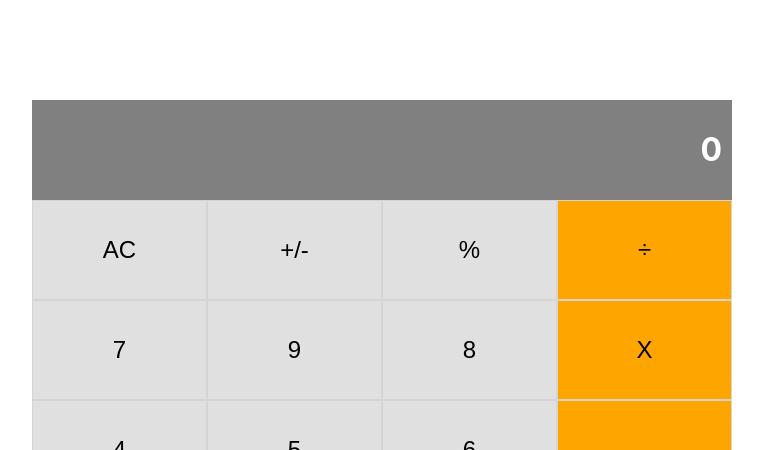
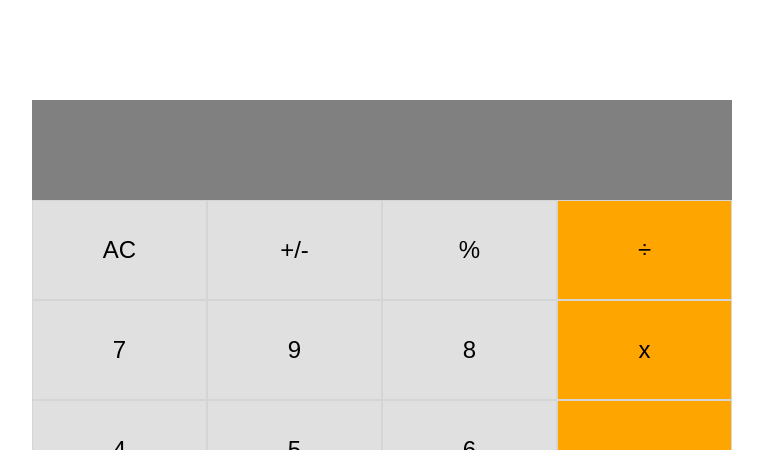
Before and after one commit to WinterCore/microverse-react-calculator, a React (Create React App) app: page / in a window 1280 px wide. Shown: the top 450 px of the page, without its empty margins (258-1021 px from the left). Built offline with nearby package versions, Linux system fonts and the light colour scheme.

Commit message:
Complete calculator implementation by using state variables.

```diff
--- a/src/Components/App.js
+++ b/src/Components/App.js
@@ -1,16 +1,41 @@
 import React from 'react';
+
+import calculate from '../logic/calculate';
 
 import Display from './Display';
 import ButtonPanel from './ButtonPanel';
 import './App.css';
 
-function App() {
-  return (
-    <div className="calculator">
-      <Display />
-      <ButtonPanel />
-    </div>
-  );
+class App extends React.Component {
+  constructor() {
+    super();
+    this.state = {
+      total: null,
+      next: null,
+      operation: null,
+    };
+
+    this.handleClick = this.handleClick.bind(this);
+  }
+
+  get result() {
+    const { next, operation, total } = this.state;
+
+    return `${next || ''}${operation || ''}${total || ''}`;
+  }
+
+  handleClick(name) {
+    this.setState(state => calculate(state, name));
+  }
+
+  render() {
+    return (
+      <div className="calculator">
+        <Display result={this.result} />
+        <ButtonPanel clickHandler={this.handleClick} />
+      </div>
+    );
+  }
 }
 
 export default App;
--- a/src/Components/Button.js
+++ b/src/Components/Button.js
@@ -2,14 +2,24 @@ import React from 'react';
 import PropTypes from 'prop-types';
 import './Button.css';
 
-const Button = ({ name, color, wide }) => (
-  <button type="button" style={{ width: wide ? '50%' : '25%', background: color }}>
+const Button = ({
+  name,
+  color,
+  wide,
+  clickHandler,
+}) => (
+  <button
+    type="button"
+    style={{ width: wide ? '50%' : '25%', background: color }}
+    onClick={clickHandler.bind(null, name)}
+  >
     { name }
   </button>
 );
 
 Button.propTypes = {
   name: PropTypes.string.isRequired,
+  clickHandler: PropTypes.func.isRequired,
   color: PropTypes.string,
   wide: PropTypes.bool,
 };
--- a/src/Components/ButtonPanel.js
+++ b/src/Components/ButtonPanel.js
@@ -1,39 +1,45 @@
 import React from 'react';
+import PropTypes from 'prop-types';
+
 import Button from './Button';
 import './ButtonPanel.css';
 
-const ButtonPanel = () => (
+const ButtonPanel = ({ clickHandler }) => (
   <div className="button-panel">
     <div>
-      <Button color="#E0E0E0" name="AC" />
-      <Button color="#E0E0E0" name="+/-" />
-      <Button color="#E0E0E0" name="%" />
-      <Button name="÷" />
+      <Button color="#E0E0E0" name="AC" clickHandler={clickHandler} />
+      <Button color="#E0E0E0" name="+/-" clickHandler={clickHandler} />
+      <Button color="#E0E0E0" name="%" clickHandler={clickHandler} />
+      <Button name="÷" clickHandler={clickHandler} />
     </div>
     <div>
-      <Button color="#E0E0E0" name="7" />
-      <Button color="#E0E0E0" name="9" />
-      <Button color="#E0E0E0" name="8" />
-      <Button name="X" />
+      <Button color="#E0E0E0" name="7" clickHandler={clickHandler} />
+      <Button color="#E0E0E0" name="9" clickHandler={clickHandler} />
+      <Button color="#E0E0E0" name="8" clickHandler={clickHandler} />
+      <Button name="x" clickHandler={clickHandler} />
     </div>
     <div>
-      <Button color="#E0E0E0" name="4" />
-      <Button color="#E0E0E0" name="5" />
-      <Button color="#E0E0E0" name="6" />
-      <Button name="-" />
+      <Button color="#E0E0E0" name="4" clickHandler={clickHandler} />
+      <Button color="#E0E0E0" name="5" clickHandler={clickHandler} />
+      <Button color="#E0E0E0" name="6" clickHandler={clickHandler} />
+      <Button name="-" clickHandler={clickHandler} />
     </div>
     <div>
-      <Button color="#E0E0E0" name="1" />
-      <Button color="#E0E0E0" name="2" />
-      <Button color="#E0E0E0" name="3" />
-      <Button name="+" />
+      <Button color="#E0E0E0" name="1" clickHandler={clickHandler} />
+      <Button color="#E0E0E0" name="2" clickHandler={clickHandler} />
+      <Button color="#E0E0E0" name="3" clickHandler={clickHandler} />
+      <Button name="+" clickHandler={clickHandler} />
     </div>
     <div>
-      <Button color="#E0E0E0" name="0" wide />
-      <Button color="#E0E0E0" name="." />
-      <Button name="=" />
+      <Button color="#E0E0E0" name="0" clickHandler={clickHandler} wide />
+      <Button color="#E0E0E0" name="." clickHandler={clickHandler} />
+      <Button name="=" clickHandler={clickHandler} />
     </div>
   </div>
 );
 
+ButtonPanel.propTypes = {
+  clickHandler: PropTypes.func.isRequired,
+};
+
 export default ButtonPanel;
```
